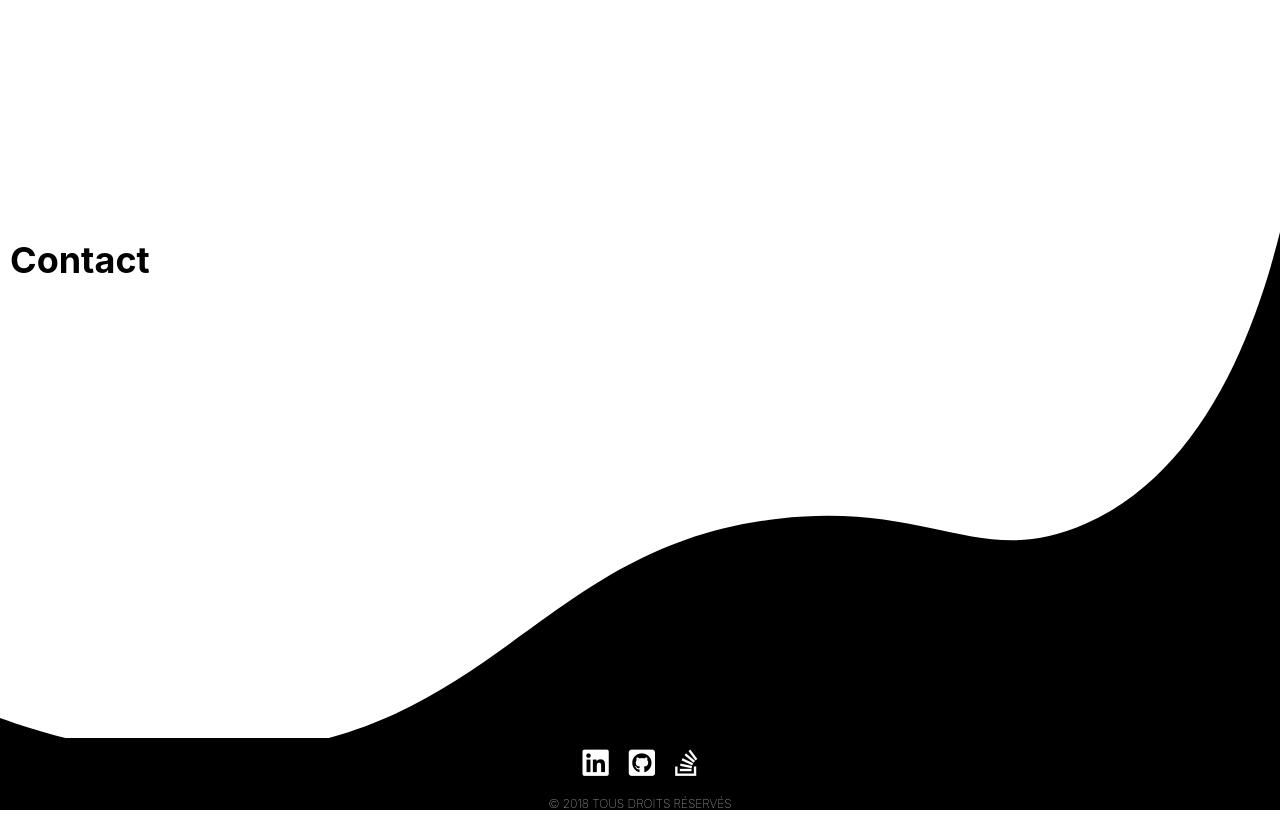
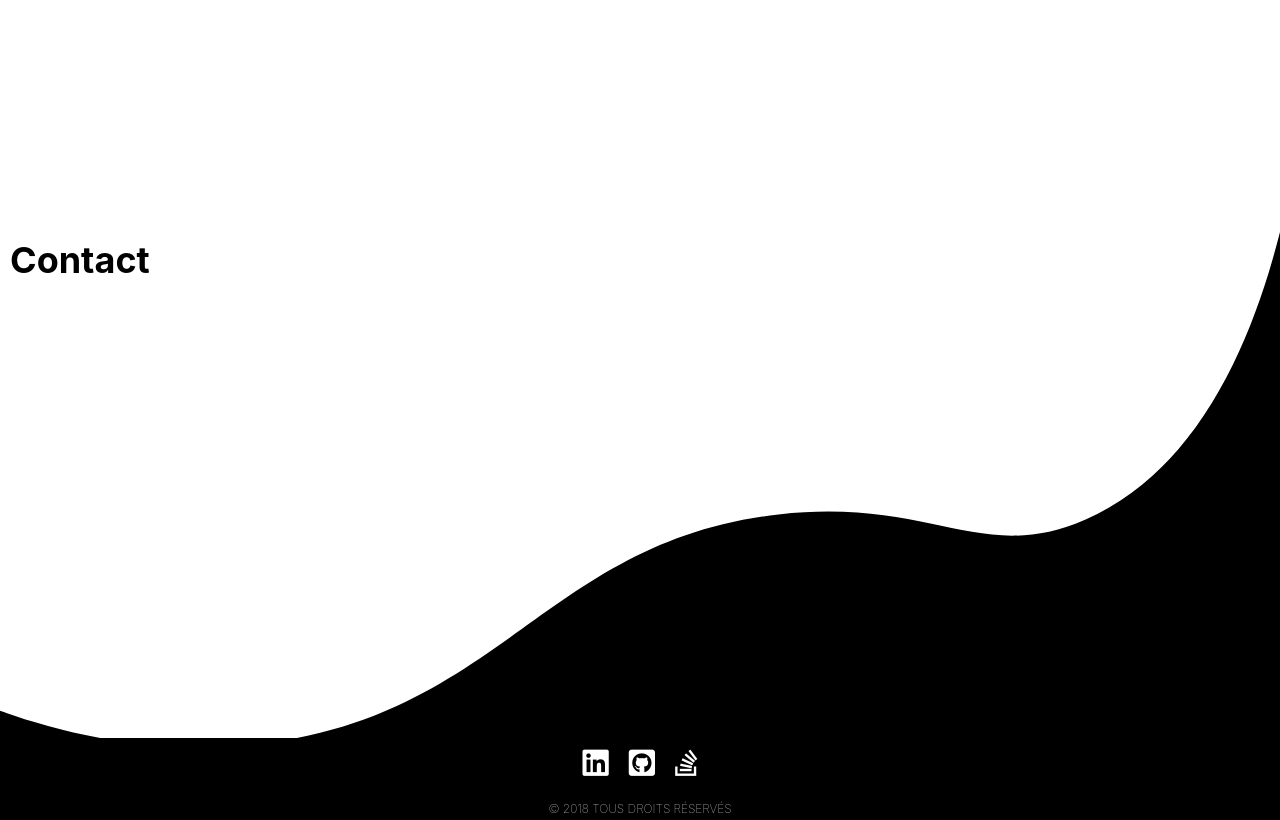
Before and after one commit to N-TAHAR/portfolio, a web app: file src/index.html in a window 1280 px wide. Shown: the part 1828-2648 px from the top of the page. Run offline with its HTML, style and script files only (its server is not run), Linux system fonts and the light colour scheme; style sheets or scripts are compiled from the project's sources; some libraries are stand-ins or nearby versions.

Commit message:
padding Contact&Footer rectify/ wave svg modify

```diff
--- a/src/index.html
+++ b/src/index.html
@@ -101,7 +101,7 @@
       <li class="social__icon"><a href="https://github.com/N-TAHAR" alt="GitHub Icon"><i class="fab fa-github-square"></i></a></li>
       <li class="social__icon"><a href="https://stackoverflow.com/users/10832277/najib-tahar-berrabah?tab=profile" alt="Stack-Overflow Icon"><i class="fab fa-stack-overflow"></i></a></li>
     </ul>
-    <p>&copy; 2018 TOUS DROITS RÉSERVÉS<p>
+    <p class="footer__copy">&copy; 2018 TOUS DROITS RÉSERVÉS<p>
   </footer>
 
   <script src="js/noframework.waypoints.min.js"></script>
--- a/src/scss/blocs/contactPage.scss
+++ b/src/scss/blocs/contactPage.scss
@@ -1,6 +1,7 @@
 .contactPage{
   @include size(100vw, 100%);
   padding: 10px;
+  margin: 0;
   background-color: black;
   background: url("../img/wave.svg");
   background-repeat: no-repeat;
--- a/src/scss/blocs/footer.scss
+++ b/src/scss/blocs/footer.scss
@@ -13,7 +13,7 @@
 }
 
 .social__icon{
-  margin: 10px;
+  padding: 10px;
 
   i{
     color: white;
@@ -21,3 +21,7 @@
 
   }
 }
+
+.footer__copy{
+  padding: 5px;
+}
```
Also changed, not shown: src/img/wave.svg.
